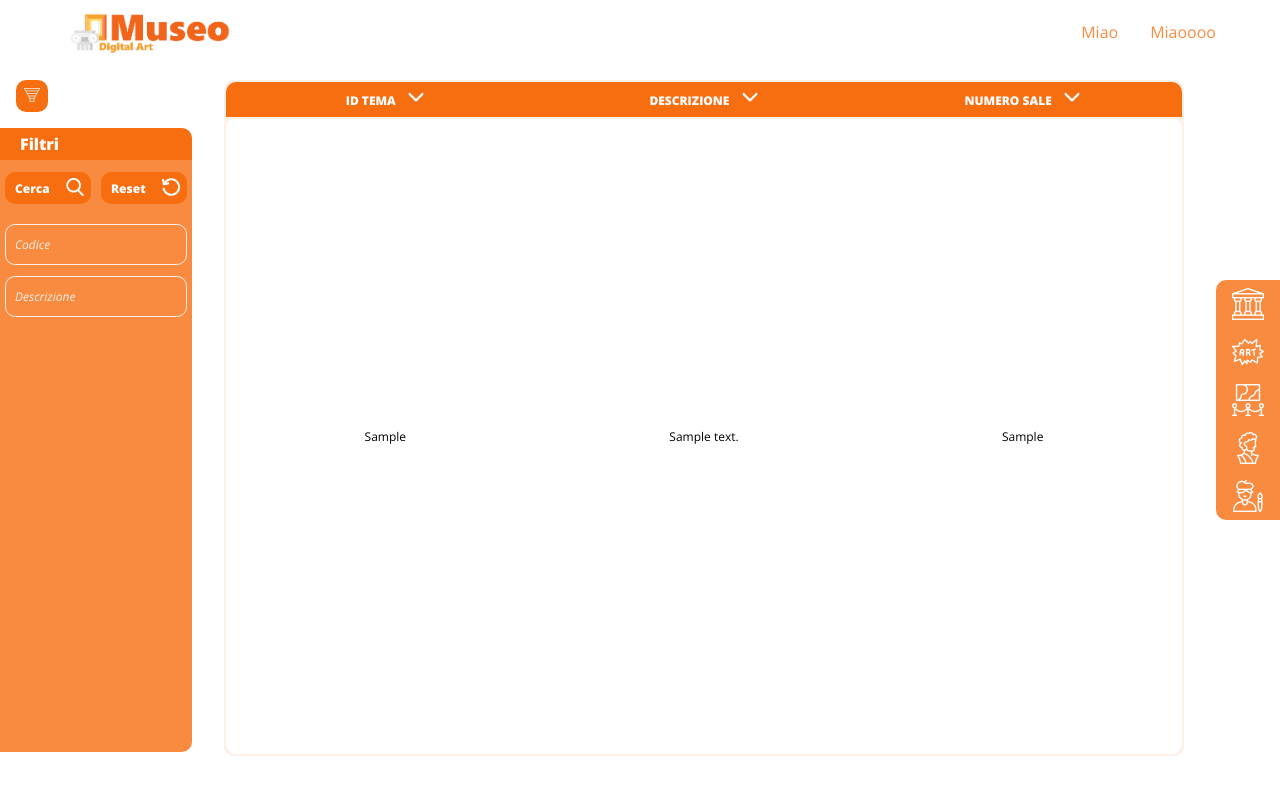
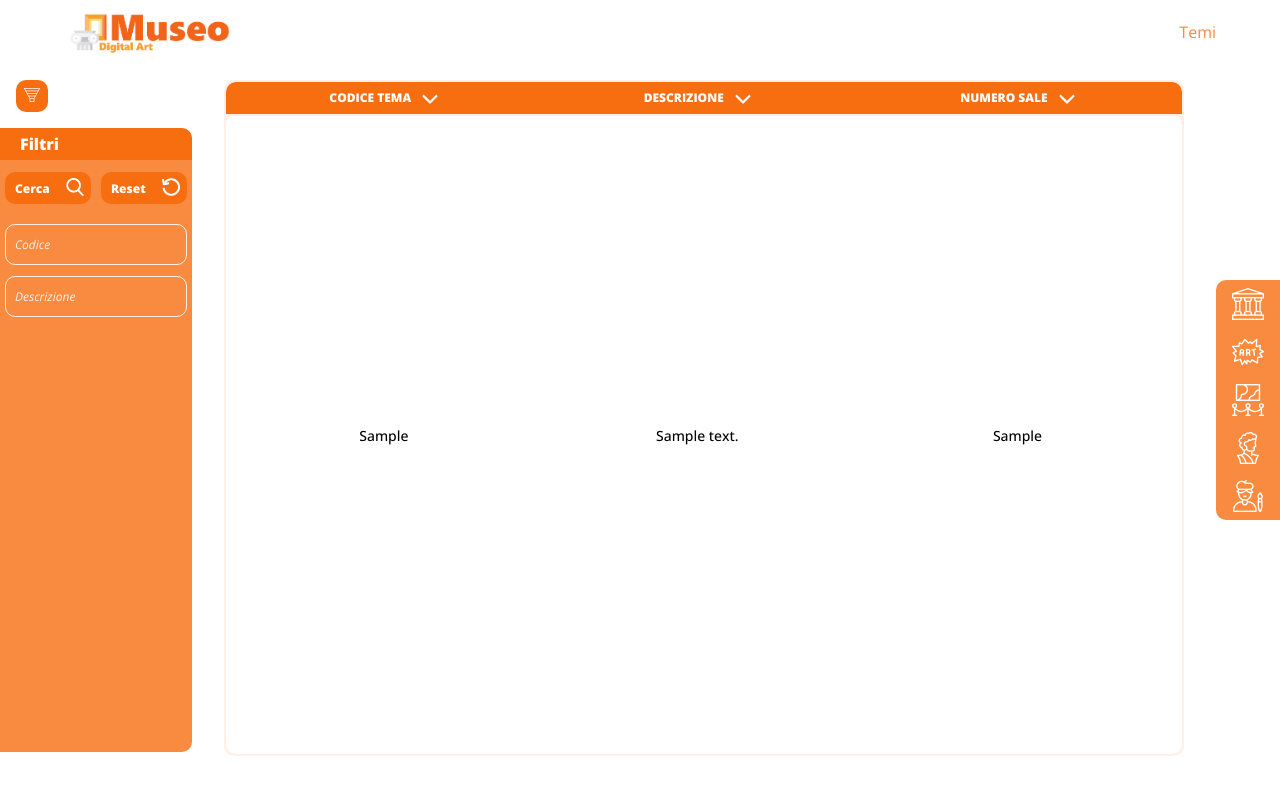
Before and after one commit to DanieleGotti/MUSEO_Digital_Art, a PHP site: page /tema.php in a window 1280 px wide. Run offline with PHP 8.4, Linux system fonts and the light colour scheme; tables that the repository leaves empty or names only in its code hold one stand-in row (values such as "Sample post").

Commit message:
UI table and header

```diff
--- a/code/css/cssNav.css
+++ b/code/css/cssNav.css
@@ -40,6 +40,7 @@
   box-sizing: border-box;
   max-width: 100%;
   margin: 0 auto;
+  user-select: none;
 }
 
 .navLink:hover {
--- a/code/css/cssPage.css
+++ b/code/css/cssPage.css
@@ -327,7 +327,8 @@ table {
   background-color: #FEF0E7;
   border-collapse: collapse;
   flex: 1;
-  table-layout: fixed;
+  table-layout: auto;
+  overflow-x: auto;
 }
 
 thead {
@@ -339,6 +340,7 @@ thead {
 }
 
 th {
+  min-width: 120px;
   background-color: #F76E11;
   height: 2rem;
   vertical-align: middle;
@@ -361,34 +363,66 @@ tbody {
 }
 
 tbody tr {
-  height: 4rem;
+  height: 6rem;
 }
 
 td {
   background-color: white;
   padding: 0;
+  min-width: 120px;
   vertical-align: middle;
   text-align: center;
   font-family: "Open sans";
-  font-weight: 400;
-  font-size: 12px;
+  font-weight: 500;
+  font-size: 14px;
   border-top: 2px solid #FEF0E7;
   border-bottom: 2px solid #FEF0E7;
   box-sizing: border-box;
+}
+
+@media (max-width: 1200px) {
+  th:nth-child(5), td:nth-child(5) {
+    min-width: 0;
+  }
+}
+
+@media (max-width: 992px) {
+  th:nth-child(4), td:nth-child(4) {
+    min-width: 0;
+  }
+}
+
+@media (max-width: 768px) {
+  th:nth-child(3), td:nth-child(3) {
+    min-width: 0;
+  }
+}
+
+@media (max-width: 576px) {
+  th:nth-child(2), td:nth-child(2) {
+    min-width: 0;
+  }
 }
 
 .iconArrow {
   display: inline-block;
   width: 16px;
   height: 16px;
-  border: 1px solid #F76E11;
   border-radius: 50%;
-  text-align: center;
+  vertical-align: middle;
   font-size: 1rem;
   margin-left: .5rem;
+  background-color: #F76E11;
+  border: none;
 }
 
 .iconArrow img{
   height: 16px;
   border-radius: 50%;
+  display: flex;
+  vertical-align: center;
 }
+
+.iconArrow:hover {
+  background-color: #FFB68D;
+}
--- a/code/header.html
+++ b/code/header.php
@@ -12,8 +12,11 @@
         <img class="logoImage" src="./img/logo.png">
       </div>
       <ul class="headerLinks">
-        <a><li>Miao</li></a>
-        <a><li>Miaoooo</li></a>
+        <a>
+          <li>
+<?php echo htmlspecialchars($page); ?>
+          </li>
+        </a>
       </ul>
     </div>
   </div>
--- a/code/index.php
+++ b/code/index.php
@@ -8,7 +8,8 @@
 <body>
 
   <?php
-  include 'header.html';
+  $page = 'Home';
+  include 'header.php';
   include 'nav.html';
   ?>
 
--- a/code/sala.php
+++ b/code/sala.php
@@ -13,9 +13,8 @@
 <body>
 
   <?php
-
   include 'nav.html';
-  include 'footer.html'
+  include 'footer.html';
   ?>
 
   <div id="filtri">
--- a/code/tema.php
+++ b/code/tema.php
@@ -10,7 +10,8 @@
 
 <body>
 <?php
-  include 'header.html';
+  $page = 'Temi';
+  include 'header.php';
   include 'nav.html';
 ?>
 
@@ -85,20 +86,20 @@
     <table>
         <thead>
           <tr>
-            <th>ID TEMA
-              <span class="iconArrow">
+            <th>CODICE TEMA
+              <button class="iconArrow">
                 <img src="./img/freccia.png">
-              </span>
+              </button>
             </th>
             <th>DESCRIZIONE
-              <span class="iconArrow">
+              <button class="iconArrow">
                 <img src="./img/freccia.png">
               </span>
             </th>
             <th>NUMERO SALE
-              <span class="iconArrow">
+              <button class="iconArrow">
                 <img src="./img/freccia.png">
-              </span>
+              </button>
             </th>
           </tr>
         </thead>
```
Also changed, not shown: code/css/cssHome.css (+7 -7 lines), code/js/insert.php (deleted, +0 -37 lines).
